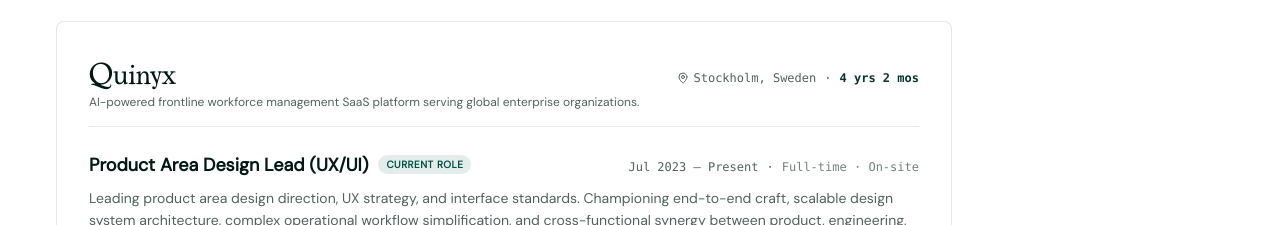
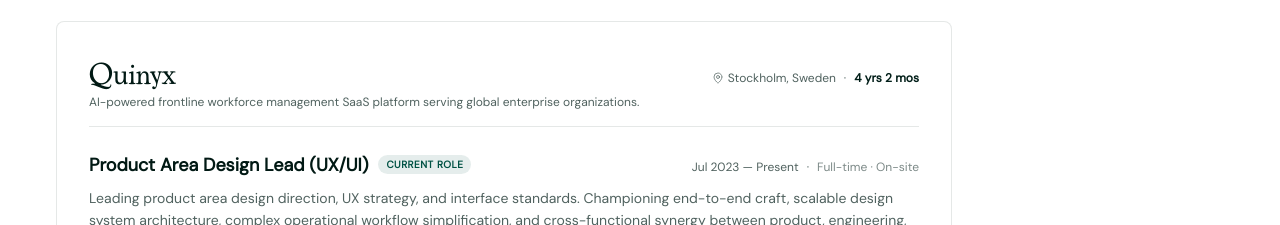
Before and after one commit to bergets/kohl-design, a Next.js app: page /work in a window 1280 px wide. Shown: the part 489-714 px from the top of the page. Built offline with nearby package versions, Linux system fonts and the light colour scheme.

Commit message:
Replace monospace font with proportional DM Sans for dates and durations on CV page

```diff
--- a/app/work/page.tsx
+++ b/app/work/page.tsx
@@ -209,15 +209,15 @@
                   )}
                 </div>
 
-                <div className="flex items-center gap-2 text-xs font-mono text-muted-foreground shrink-0">
+                <div className="flex items-center gap-2 text-xs text-muted-foreground shrink-0 font-medium">
                   <span className="inline-flex items-center gap-1">
-                    <MapPin className="size-3" />
+                    <MapPin className="size-3 text-muted-foreground/70" />
                     {exp.location}
                   </span>
                   {exp.totalDuration && (
                     <>
                       <span>·</span>
-                      <span className="text-pine-700 dark:text-[#A8E3D2] font-semibold">
+                      <span className="text-pine-800 dark:text-[#A8E3D2] font-semibold">
                         {exp.totalDuration}
                       </span>
                     </>
@@ -248,12 +248,12 @@
                         )}
                       </div>
 
-                      <div className="flex items-center gap-2 text-xs font-mono text-muted-foreground">
+                      <div className="flex items-center gap-2 text-xs text-muted-foreground font-medium">
                         <span>{role.period}</span>
                         {role.type && (
                           <>
                             <span>·</span>
-                            <span className="text-muted-foreground/80">{role.type}</span>
+                            <span className="text-muted-foreground/75 font-normal">{role.type}</span>
                           </>
                         )}
                       </div>
```
